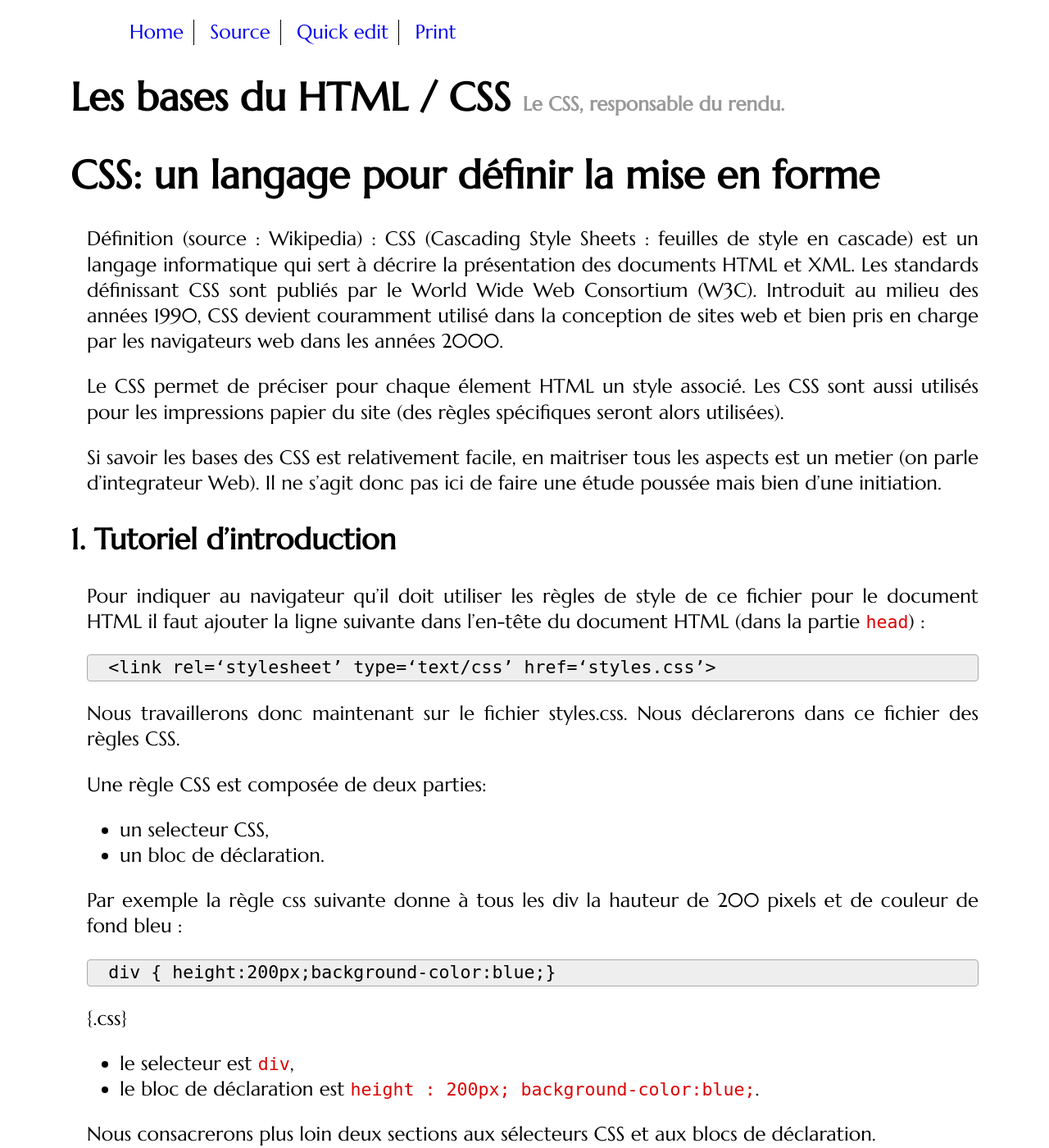
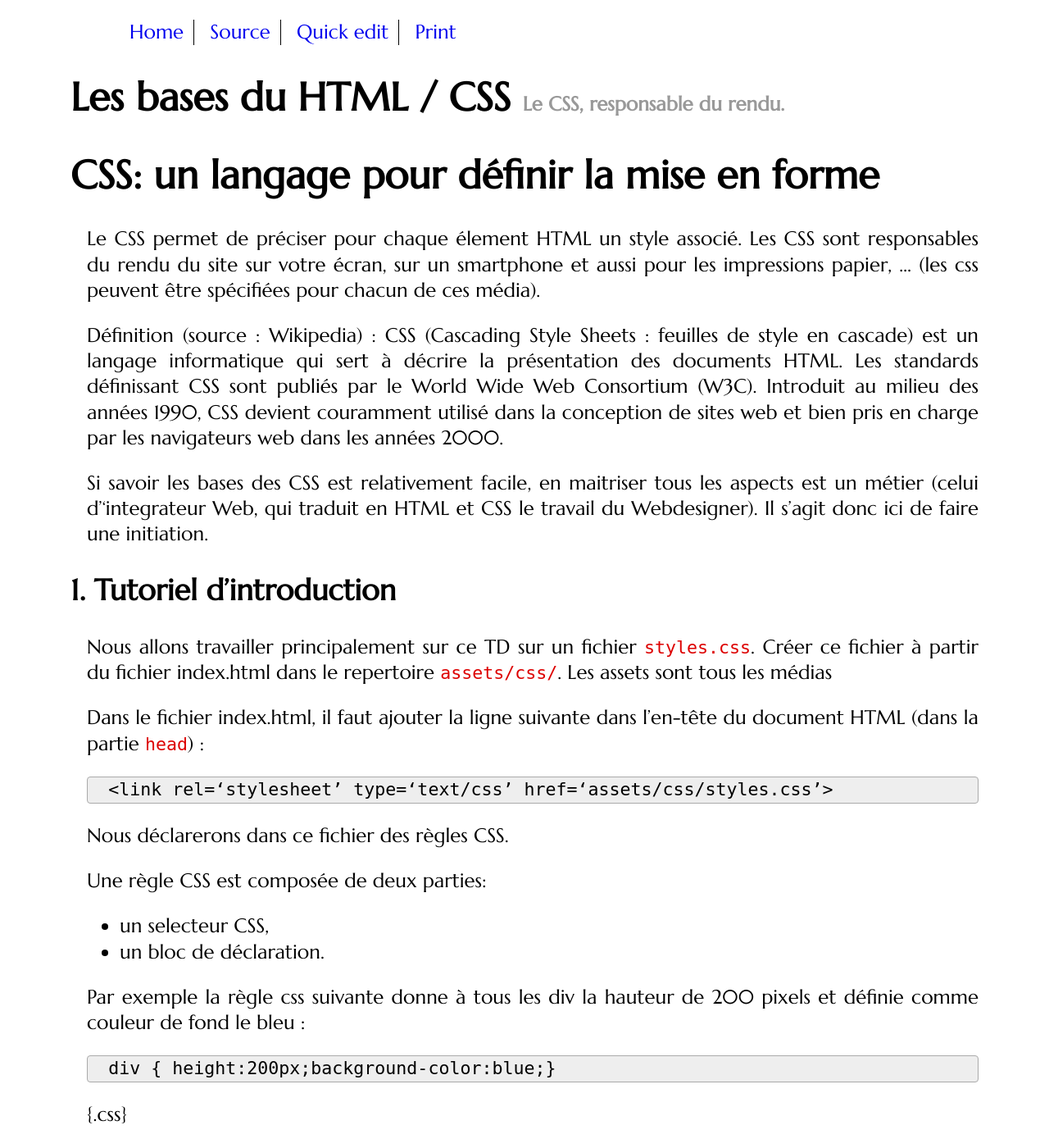
Before and after one commit to romainlebreton/R1.02-DeveloppementInterfacesWeb, a Jekyll site: the page built from tutorials/tutorial2.md, in a window 1280 px wide and 1400 px high. Shown: the whole window at 82% size. Built offline with Jekyll 4.4.1, drawn with Linux system fonts in a browser that asks for light colours; some web fonts are replaced; comment, search, counter and statistics services are not loaded; some of the changed text lies outside the part shown.

Commit message:
correction

```diff
--- a/tutorials/tutorial2.md
+++ b/tutorials/tutorial2.md
@@ -6,33 +6,34 @@ layout: tutorial
 
 # CSS: un langage pour définir la mise en forme
 
+
+Le CSS permet de préciser pour chaque élement HTML un style associé. Les CSS sont responsables du rendu du site sur votre écran, sur un smartphone et aussi pour les impressions papier, ... (les css peuvent être spécifiées pour chacun de ces média).
+
+
 Définition (source : Wikipedia) : CSS (Cascading Style Sheets : feuilles de
 style en cascade) est un langage informatique qui sert à décrire la présentation
-des documents HTML et XML. Les standards définissant CSS sont publiés par le
+des documents HTML. Les standards définissant CSS sont publiés par le
 World Wide Web Consortium (W3C). Introduit au milieu des années 1990, CSS
 devient couramment utilisé dans la conception de sites web et bien pris en
 charge par les navigateurs web dans les années 2000.
 
 
-Le CSS permet de préciser pour chaque élement HTML un style associé.
-Les CSS sont aussi utilisés pour les impressions papier du site (des règles spécifiques seront alors utilisées).
-
-
-
-Si savoir les bases des CSS est relativement facile, en maitriser tous les aspects est un metier (on parle d'integrateur Web).
-Il ne s'agit donc pas ici de faire une étude poussée mais bien d'une initiation.
+Si savoir les bases des CSS est relativement facile, en maitriser tous les aspects est un métier (celui d''integrateur Web, qui traduit en HTML et CSS le travail du Webdesigner).
+Il s'agit donc ici de faire une initiation.
 
 ## Tutoriel d'introduction
 
-Pour indiquer au navigateur qu'il doit utiliser les règles de style de ce fichier pour le document
-HTML il faut ajouter la ligne suivante dans l'en-tête du document HTML (dans la partie `head`) :
+Nous allons travailler principalement sur ce TD sur un fichier `styles.css`.
+Créer ce fichier à partir du fichier index.html dans le repertoire `assets/css/`.
+Les assets sont tous les médias
 
+Dans le fichier index.html, il faut ajouter la ligne suivante dans l'en-tête du document HTML (dans la partie `head`) :
 ~~~
-<link rel=‘stylesheet’ type=‘text/css’ href=‘styles.css’>
+<link rel=‘stylesheet’ type=‘text/css’ href=‘assets/css/styles.css’>
 ~~~
 {:.html}
 
-Nous travaillerons donc maintenant sur le fichier styles.css.
+
 Nous déclarerons dans ce fichier des règles CSS.
 
 Une règle CSS est composée de deux parties:
@@ -40,7 +41,7 @@ Une règle CSS est composée de deux parties:
  * un selecteur CSS,
  * un bloc de déclaration.
 
-Par exemple la règle css suivante donne à tous les div la hauteur de 200 pixels et de couleur de fond bleu :
+Par exemple la règle css suivante donne à tous les div la hauteur de 200 pixels et définie comme couleur de fond le bleu :
 
 ~~~
 div { height:200px;background-color:blue;}
```
Also changed, not shown: other parts of tutorials/tutorial2.md (+2 -2 lines), tutorials/tutorial1.md (+1 -1 lines).
